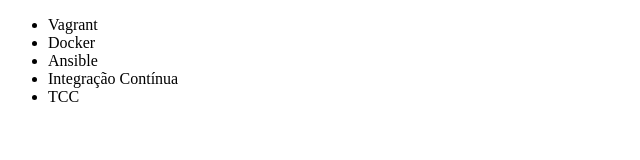
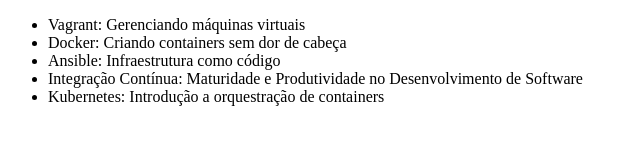
Before and after one commit to itsmew0rm/gitaula, a plain HTML site: page Rafael/index.html in a window 1280 px wide. Shown: the whole page, without its empty margins (0-640 px from the left). Drawn offline with Linux system fonts and the light colour scheme.

Commit message:
atualização final

```diff
--- a/Rafael/index.html
+++ b/Rafael/index.html
@@ -2,15 +2,15 @@
 <html lang=en>
 <head>
     <meta charset="UTF-8">
-    <title>Cursos da Alura</title>
+    <title>Lista de Cursos de DevOps da Alura</title>
 </head>
 <body>
     <ul>
-        <li>Vagrant</li>
-        <li>Docker</li>
-        <li>Ansible</li>
-        <li>Integração Contínua</li>
-        <li>TCC</li>
+        <li>Vagrant: Gerenciando máquinas virtuais</li>
+        <li>Docker: Criando containers sem dor de cabeça</li>
+        <li>Ansible: Infraestrutura como código</li>
+        <li>Integração Contínua: Maturidade e Produtividade no Desenvolvimento de Software</li>
+        <li>Kubernetes: Introdução a orquestração de containers</li>
     </ul>
 </body>
 </html>
```
